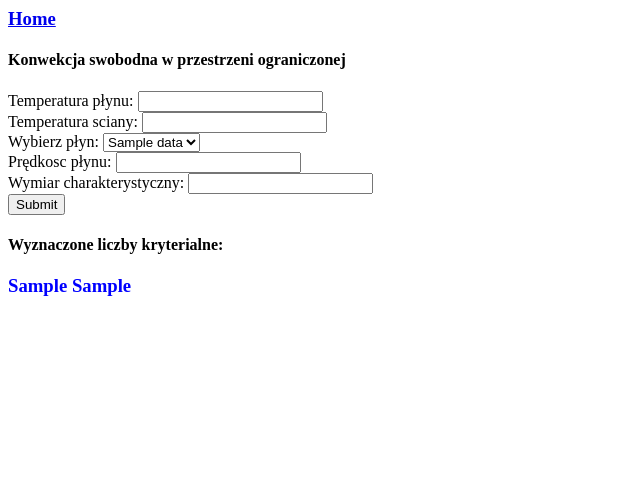
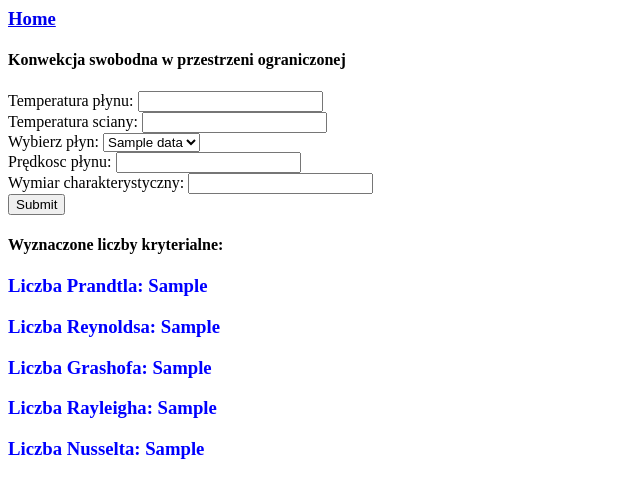
Before and after one commit to JakubWilczek98/Criterion-number-calculator, a Flask app: template templates/case_4.html in a window 1280 px wide. Shown: the top 498 px of the page, without its empty margins (0-640 px from the left). Run offline with Flask 2, Linux system fonts and the light colour scheme; the template is opened without the code that fills it: most values are stand-ins (such as "Sample title", 1, 10 or a date in 2020).

Commit message:
html case 4 fixed

```diff
--- a/templates/case_4.html
+++ b/templates/case_4.html
@@ -29,8 +29,13 @@
 
 
             <h4>Wyznaczone liczby kryterialne:</h4>
-            {% if temp1 %}
-            <h3  style="color: blue;">{{temp1}} {{temp3}}</h3>
+            {% if liczba_Prandtla %}
+            <h3  style="color: blue;">Liczba Prandtla: {{liczba_Prandtla}}</h3>
+            <h3  style="color: blue;">Liczba Reynoldsa: {{liczba_Reynoldsa}}</h3>
+            <h3  style="color: blue;">Liczba Grashofa: {{liczba_Grashofa}}</h3>
+            <h3  style="color: blue;">Liczba Rayleigha: {{liczba_Rayleigha}}</h3>
+            <h3  style="color: blue;">Liczba Nusselta: {{liczba_Nusselta}}</h3>
+
             {% endif %}
 
 
```
